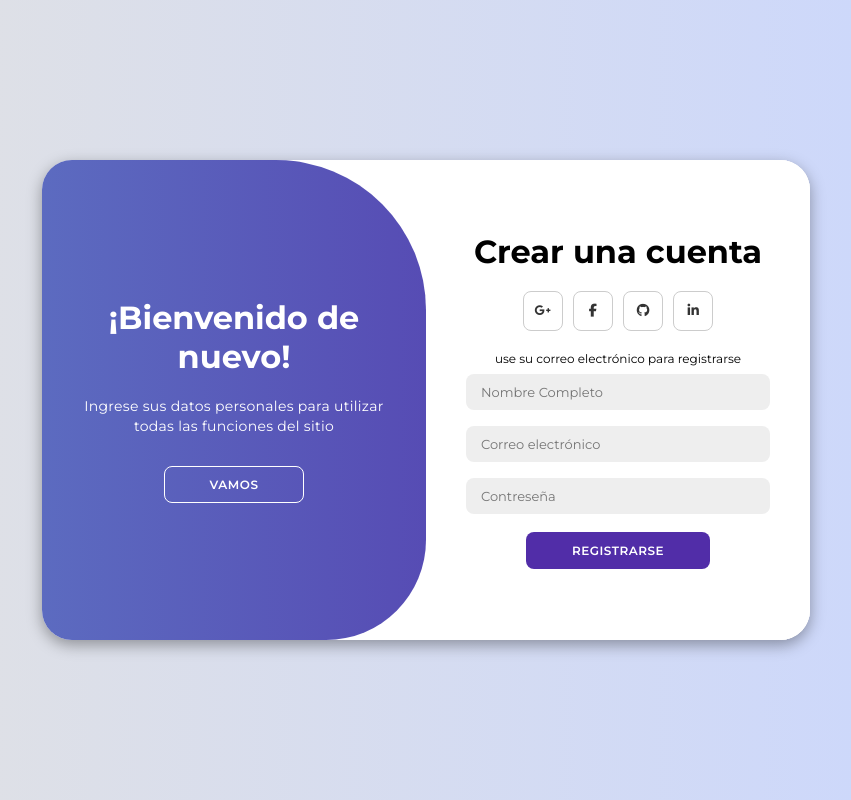
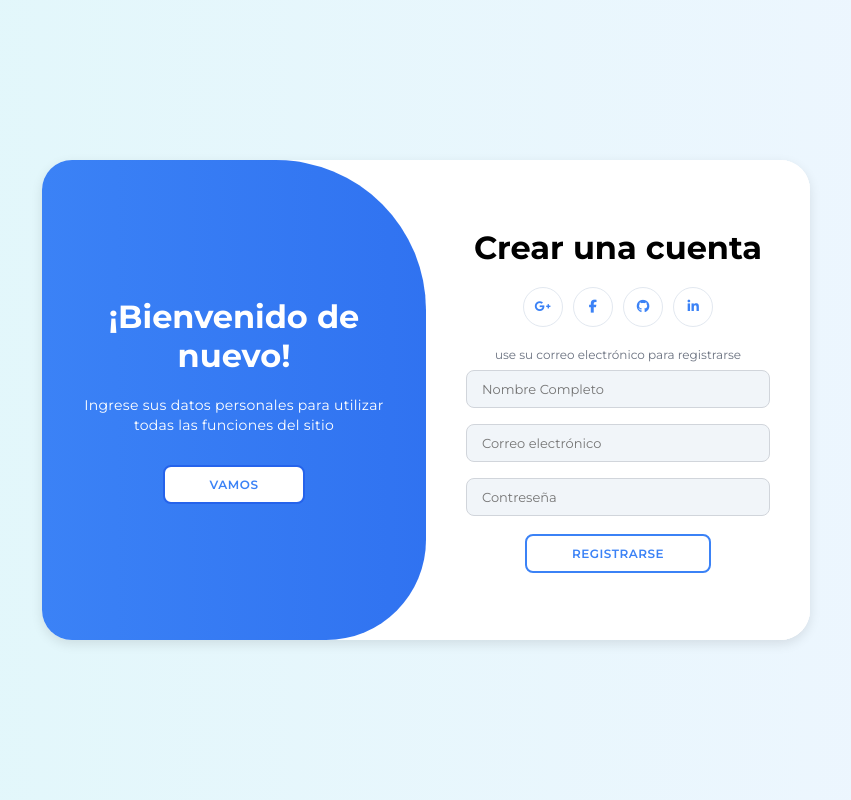
Before and after one commit to batres1530/LoginPrincipal, a plain HTML site: page index.html in a window 1280 px wide. Both pictures are taken after a click on the button "VAMOS". Shown: the whole page, without its empty margins (214-1065 px from the left). Drawn offline with Linux system fonts and the light colour scheme.

Commit message:
se le cambiaron los estilos al style.css  y se refactorizo el main.js

```diff
--- a/main.js
+++ b/main.js
@@ -1,6 +1,6 @@
-const container = document.getElementById("container");
-const registerBtn = document.getElementById("register");
-const loginBtn = document.getElementById("login");
+let container = document.getElementById("container");
+let registerBtn = document.getElementById("register");
+let loginBtn = document.getElementById("login");
 
 registerBtn.addEventListener("click", () => {
   container.classList.add("active");
--- a/style.css
+++ b/style.css
@@ -8,8 +8,14 @@
 }
 
 body {
-  background-color: #c9d6ff;
-  background: linear-gradient(to right, #e2e2e2, #c9d6ff);
+  /* background-image: url('https://example.com/tu-imagen.jpg'); URL de la imagen */
+
+  background-color: #eff6ff; /* Fondo suave azul claro */
+  background: linear-gradient(
+    to right,
+    #e0f7fa,
+    #eff6ff
+  ); /* Degradado azul claro */
   display: flex;
   align-items: center;
   justify-content: center;
@@ -18,9 +24,9 @@ body {
 }
 
 .container {
-  background-color: #fff;
+  background-color: #ffffff; /* Fondo blanco para el contenedor */
   border-radius: 30px;
-  box-shadow: 0 5px 15px rgba(0, 0, 0, 0.35);
+  box-shadow: 0 4px 12px rgba(0, 0, 0, 0.1); /* Sombra más ligera */
   position: relative;
   overflow: hidden;
   width: 768px;
@@ -33,36 +39,54 @@ body {
   line-height: 20px;
   letter-spacing: 0.3px;
   margin: 20px 0;
+  color: #ffffff; /* Texto oscuro para contraste */
 }
 
 .container span {
   font-size: 12px;
+  color: #6b7280; /* Gris medio para texto secundario */
 }
 
 .container a {
-  color: #333;
+  color: #3b82f6; /* Azul brillante para los enlaces */
   font-size: 13px;
   text-decoration: none;
   margin: 15px 0 10px;
 }
 
 .container button {
-  background-color: #512da8;
-  color: #fff;
+  background-color: #ffffff; /* Fondo blanco para el botón */
+  color: #3b82f6; /* Texto azul brillante */
   font-size: 12px;
   padding: 10px 45px;
-  border: 1px solid transparent;
+  border: 2px solid #3b82f6; /* Borde azul brillante */
   border-radius: 8px;
   font-weight: 600;
   letter-spacing: 0.5px;
   text-transform: uppercase;
   margin-top: 10px;
   cursor: pointer;
+  transition: background-color 0.3s ease, color 0.3s ease;
+}
+
+.container button:hover {
+  background-color: #3b82f6; /* Fondo azul brillante en hover */
+  color: #fff; /* Texto blanco en hover */
+}
+
+.container button.selected {
+  background-color: #3b82f6; /* Fondo azul brillante cuando se selecciona */
+  color: #ffffff; /* Texto blanco cuando se selecciona */
+}
+
+.container button.selected:hover {
+  background-color: #2563eb; /* Fondo más oscuro de azul cuando se pasa el ratón */
+  color: #ffffff; /* Mantener el texto blanco */
 }
 
 .container button.hidden {
-  background-color: transparent;
-  border-color: #fff;
+  background-color: 1px solid #ffffff; /* Fondo blanco cuando está oculto */
+  border-color: #2563eb; /* Bordes azules cuando está oculto */
 }
 
 .container form {
@@ -76,8 +100,8 @@ body {
 }
 
 .container input {
-  background-color: #eee;
-  border: none;
+  background-color: #f1f5f9; /* Fondo gris suave para los inputs */
+  border: 1px solid #d1d5db; /* Borde gris claro */
   margin: 8px 0;
   padding: 10px 15px;
   font-size: 13px;
@@ -135,14 +159,21 @@ body {
 }
 
 .social-icons a {
-  border: 1px solid #ccc;
-  border-radius: 20%;
+  border: 1px solid #e2e8f0; /* Borde claro para los íconos */
+  border-radius: 50%; /* Íconos redondeados */
   display: inline-flex;
   justify-content: center;
   align-items: center;
   margin: 0 3px;
   width: 40px;
   height: 40px;
+  background-color: #ffffff; /* Fondo blanco para los íconos */
+  transition: background-color 0.3s ease;
+}
+
+.social-icons a:hover {
+  background-color: #3b82f6; /* Azul brillante al pasar el cursor */
+  border-color: #3b82f6; /* Cambio de borde cuando está activo */
 }
 
 .toggle-container {
@@ -163,9 +194,13 @@ body {
 }
 
 .toggle {
-  background-color: #512da8;
+  background-color: #3b82f6; /* Azul brillante para el toggle */
   height: 100%;
-  background: linear-gradient(to right, #5c6bc0, #512da8);
+  background: linear-gradient(
+    to right,
+    #3b82f6,
+    #2563eb
+  ); /* Degradado de azul */
   color: #fff;
   position: relative;
   left: -100%;
```
